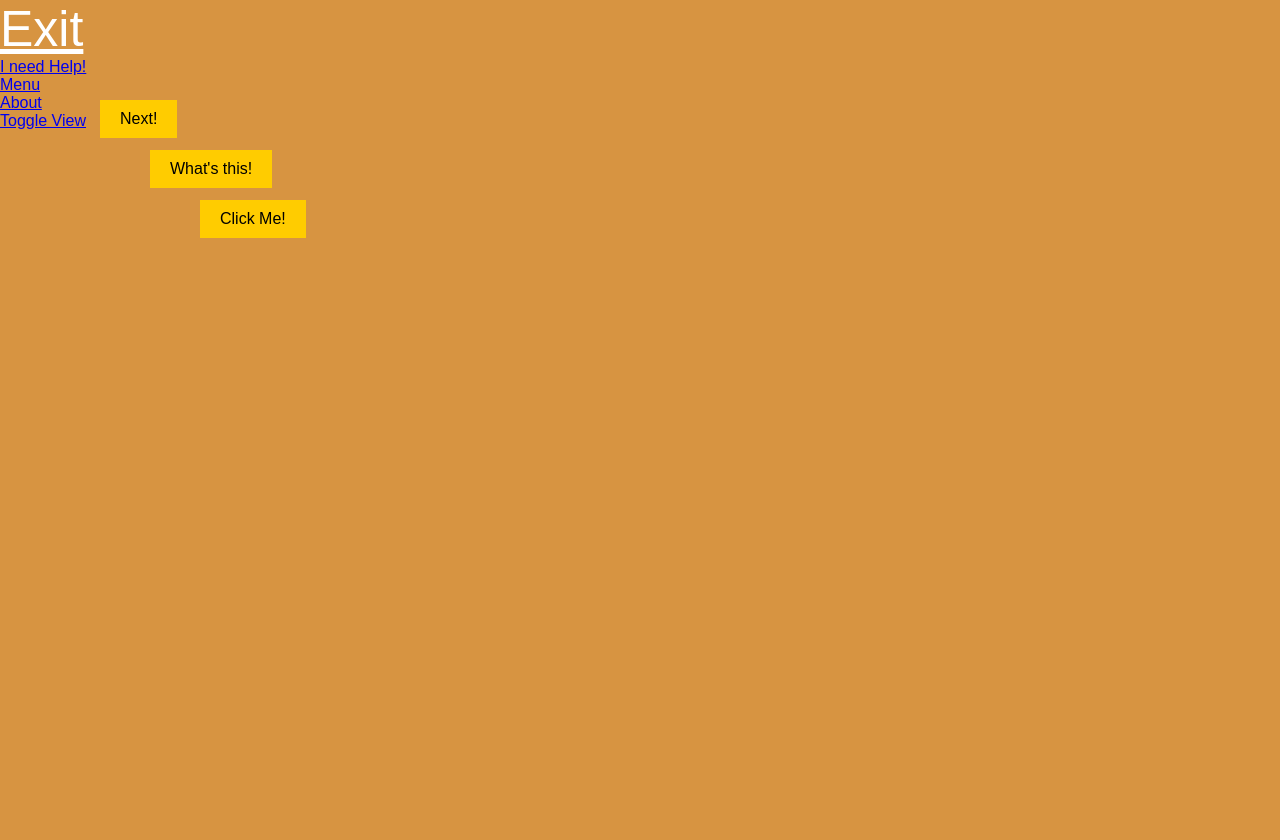
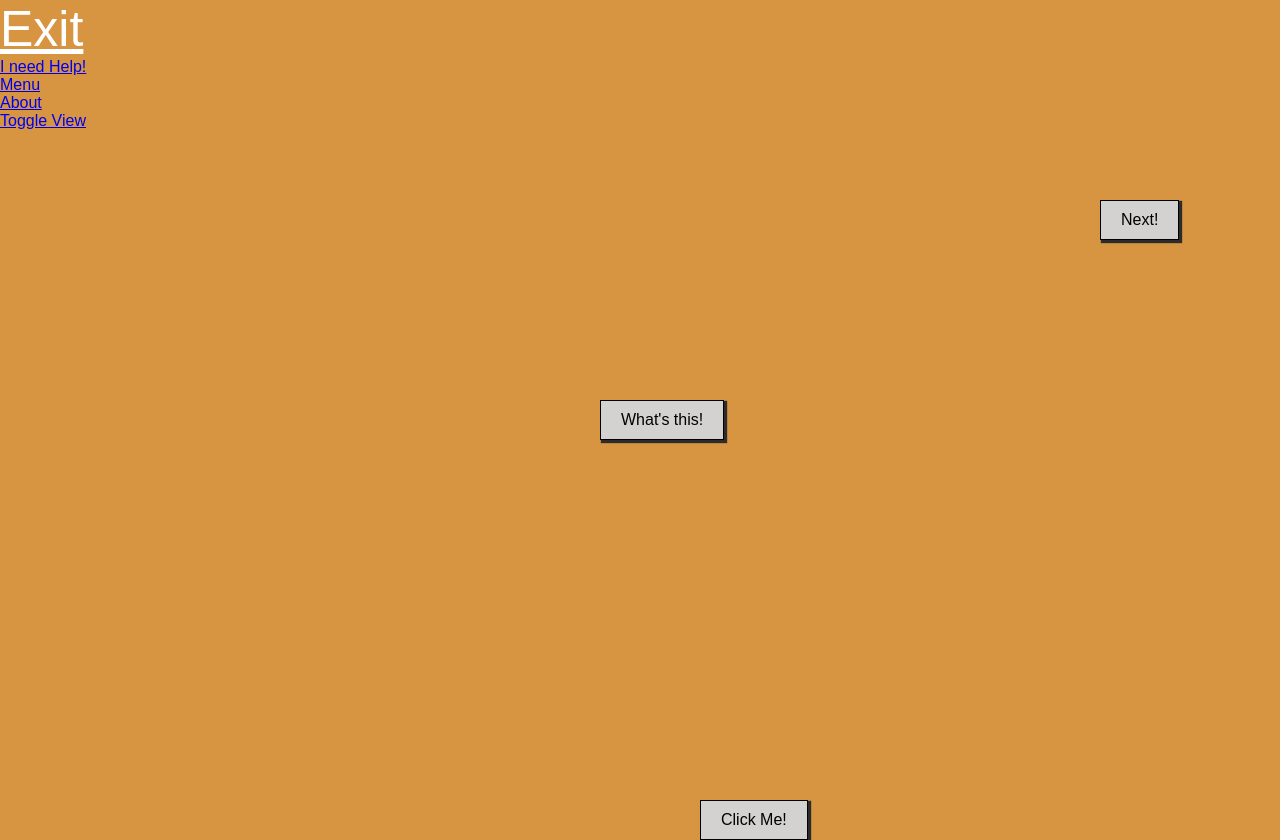
Before and after one commit to PWhelan3/FrustrationWebsite, a React (Vite) app in the folder frustration-website/: page / in a window 1280 px wide. Before the commit the page ends 800 px from the top, so only its background shows below. Built offline with nearby package versions, Linux system fonts and the light colour scheme.

Commit message:
Styling Buttons

```diff
--- a/frustration-website/src/components/Button1/Button1.jsx
+++ b/frustration-website/src/components/Button1/Button1.jsx
@@ -2,11 +2,15 @@ import React, { useState } from 'react';
 import styles from './Button1.module.css'; // Importing the CSS file for styling
 
 export const Button1 = () => {
-  const [position, setPosition] = useState({ x: 200, y: 200 });
+  const [position, setPosition] = useState({ x: 700, y: 800 });
 
   const handleClick = () => {
-    const randomX = Math.floor(Math.random() * window.innerWidth);
-    const randomY = Math.floor(Math.random() * window.innerHeight);
+    const maxX = window.innerWidth - 200;
+    const maxY = window.innerHeight -200;
+
+    const randomX = Math.floor(Math.random() * maxX);
+    const randomY = Math.floor(Math.random() * maxY);
+
     setPosition({ x: randomX, y: randomY });
   };
 
--- a/frustration-website/src/components/Button1/Button1.module.css
+++ b/frustration-website/src/components/Button1/Button1.module.css
@@ -1,7 +1,7 @@
 .moveButton {
     position: absolute;
-    background-color: #ffcc00; /* Yellow */
-    border: none;
+    background-color: #d3d2d0; /* Yellow */
+    border: 1px solid black;
     color: #000000; /* Black */
     padding: 10px 20px;
     text-align: center;
@@ -9,8 +9,9 @@
     display: inline-block;
     font-size: 16px;
     cursor: pointer;
+    box-shadow: 2px 2px 1px 1px rgb(44, 44, 44);
   }
 
   .moveButton:hover {
-    background-color: #ffff00; /* Bright Yellow */
+    background-color: #ffd000; /* Bright Yellow */
   }
--- a/frustration-website/src/components/Button2/Button2.jsx
+++ b/frustration-website/src/components/Button2/Button2.jsx
@@ -2,12 +2,15 @@ import React, { useState } from 'react';
 import styles from './Button2.module.css'; // Importing the CSS file for styling
 
 export const Button2 = () => {
-  const [position, setPosition] = useState({ x: 50, y: 50 });
+  const [position, setPosition] = useState({ x: 500, y: 300 });
 
   const handleClick = () => {
-    const randomX = Math.floor(Math.random() * window.innerWidth);
-    const randomY = Math.floor(Math.random() * window.innerHeight);
-    setPosition({ x: randomX, y: randomY });
+    const maxX = window.innerWidth - 200;
+    const maxY = window.innerHeight - 200;
+
+    const randomX = Math.floor(Math.random() * maxX);
+    const randomY = Math.floor(Math.random() * maxY);
+      setPosition({ x: randomX, y: randomY });
   };
 
   return (
--- a/frustration-website/src/components/Button2/Button2.module.css
+++ b/frustration-website/src/components/Button2/Button2.module.css
@@ -1,7 +1,7 @@
 .moveButton {
   position: absolute;
-    background-color: #ffcc00; /* Yellow */
-    border: none;
+  background-color: #d3d2d0; /* Yellow */
+  border: 1px solid black;
   color: #000000; /* Black */
   padding: 10px 20px;
   text-align: center;
@@ -9,8 +9,9 @@
   display: inline-block;
   font-size: 16px;
   cursor: pointer;
+  box-shadow: 2px 2px 1px 1px rgb(44, 44, 44);
 }
 
 .moveButton:hover {
-    background-color: #ffff00; /* Bright Yellow */
+  background-color: #ffd000; /* Bright Yellow */
 }
--- a/frustration-website/src/components/Button3/Button3.jsx
+++ b/frustration-website/src/components/Button3/Button3.jsx
@@ -2,12 +2,15 @@ import React, { useState } from 'react';
 import styles from './Button3.module.css'; // Importing the CSS file for styling
 
 export const Button3 = () => {
-  const [position, setPosition] = useState({ x: 0, y: 0 });
+  const [position, setPosition] = useState({ x: 1000, y: 100 });
 
   const handleClick = () => {
-    const randomX = Math.floor(Math.random() * window.innerWidth);
-    const randomY = Math.floor(Math.random() * window.innerHeight);
-    setPosition({ x: randomX, y: randomY });
+    const maxX = window.innerWidth - 200;
+    const maxY = window.innerHeight - 200;
+
+    const randomX = Math.floor(Math.random() * maxX);
+    const randomY = Math.floor(Math.random() * maxY);
+      setPosition({ x: randomX, y: randomY });
   };
 
   return (
--- a/frustration-website/src/components/Button3/Button3.module.css
+++ b/frustration-website/src/components/Button3/Button3.module.css
@@ -1,7 +1,7 @@
 .moveButton {
   position: absolute;
-    background-color: #ffcc00; /* Yellow */
-    border: none;
+  background-color: #d3d2d0; /* Yellow */
+  border: 1px solid black;
   color: #000000; /* Black */
   padding: 10px 20px;
   text-align: center;
@@ -9,8 +9,9 @@
   display: inline-block;
   font-size: 16px;
   cursor: pointer;
+  box-shadow: 2px 2px 1px 1px rgb(44, 44, 44);
 }
 
 .moveButton:hover {
-    background-color: #ffff00; /* Bright Yellow */
+  background-color: #ffd000; /* Bright Yellow */
 }
```
Lines whose indentation alone changed are shown as unchanged.
